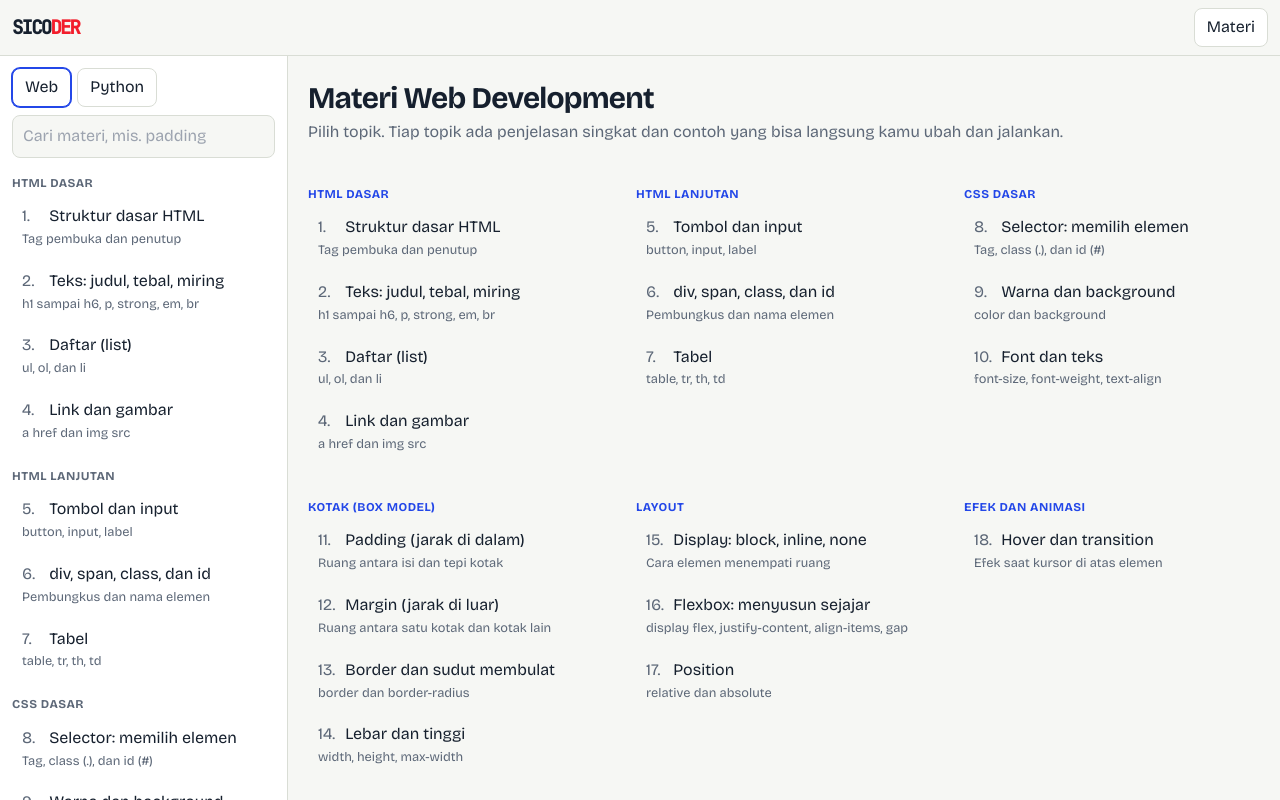
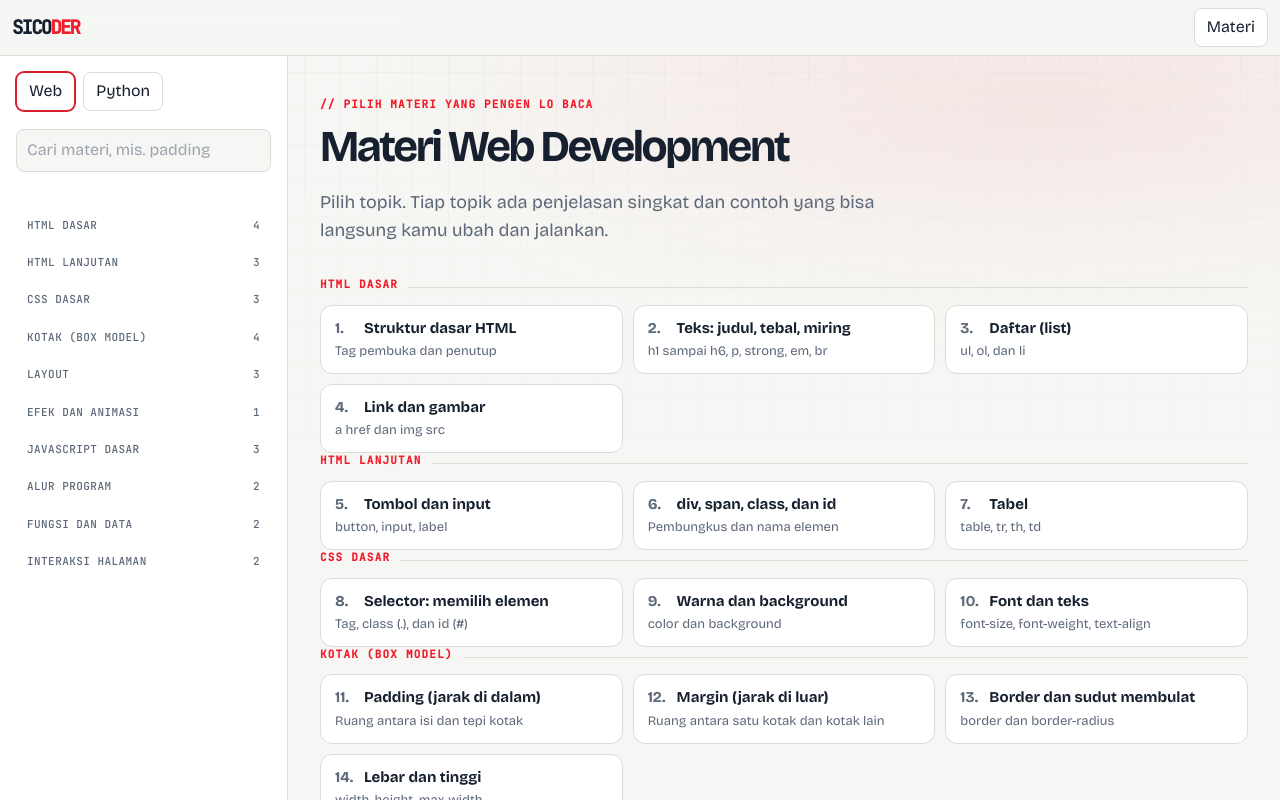
Before and after one commit to syfaarizal/sicoder, a Next.js app: page /materi in a window 1280 px wide. Built offline with nearby package versions, Linux system fonts and the light colour scheme.

Commit message:
feat: Update styling and structure for improved layout and accessibility in MateriPage and related components

```diff
--- a/app/globals.css
+++ b/app/globals.css
@@ -8,7 +8,7 @@
   --ink: #16202e;
   --mute: #5d6878;
   --line: #d9ddd5;
-  --ac: #2347e8;
+  --ac: #d91f2c;
   --acink: #fff;
   --mark: #ffe14d;
   --ok: #2fa84f;
@@ -24,8 +24,8 @@
     --ink: #e8ecf2;
     --mute: #9aa6b6;
     --line: #2a3442;
-    --ac: #7b97ff;
-    --acink: #0c1220;
+    --ac: #ff6069;
+    --acink: #26070a;
     --mark: #d9b800;
   }
 }
@@ -37,6 +37,8 @@ body {
     16px/1.55 'Bricolage Grotesque',
     system-ui,
     sans-serif;
+  /* Pola dekoratif di home melebar melebihi viewport; clip mencegah scroll horizontal. */
+  overflow-x: clip;
 }
 :focus-visible {
   outline: 3px solid var(--ac);
@@ -96,8 +98,15 @@ button {
 .home-shell {
   position: relative;
   isolation: isolate;
+  overflow-x: clip;
 }
-.home-shell::before {
+.materi-shell {
+  position: relative;
+  isolation: isolate;
+  overflow-x: clip;
+}
+.home-shell::before,
+.materi-shell::before {
   position: absolute;
   z-index: -1;
   inset: 0 -10vw auto;
@@ -144,11 +153,16 @@ button {
   box-shadow: 0 0 10px #31c87999;
   animation: status-pulse 2s ease-in-out infinite;
 }
-.home-kicker {
+.home-kicker,
+.kicker {
   margin: 0 0 12px;
   color: #f21d2b;
   font: 600 11px/1.5 var(--font-mono);
   letter-spacing: 0.11em;
+  text-transform: uppercase;
+}
+.home-kicker {
+  margin-bottom: 12px;
 }
 .home-title {
   max-width: 690px;
@@ -340,26 +354,7 @@ button {
   background: var(--bg);
   color: inherit;
 }
-.li {
-  display: block;
-  width: 100%;
-  text-align: left;
-  border: 0;
-  background: none;
-  padding: 8px 10px;
-  border-radius: 8px;
-  margin-top: 4px;
-}
-.li small {
-  display: block;
-  color: var(--mute);
-}
-.li[aria-current='true'] {
-  background: var(--bg);
-  box-shadow: inset 3px 0 var(--ac);
-}
-/* workspace: warna mengikuti tema editor lewat --cbg / --cfg */
-.pane {
+/* workspace: warna mengikuti tema editor lewat --cbg / --cfg */.pane {
   display: flex;
   flex-direction: column;
   flex: 1 1 0;
@@ -544,11 +539,10 @@ dialog::backdrop {
   color: var(--acink);
 }
 .sec {
-  font-size: 12px;
-  letter-spacing: 0.04em;
+  margin: 18px 0 4px;
   color: var(--mute);
-  margin: 16px 0 2px;
-  font-weight: 700;
+  font: 700 11px/1.4 var(--font-mono);
+  letter-spacing: 0.11em;
   text-transform: uppercase;
 }
 .toggle {
@@ -593,6 +587,177 @@ dialog::backdrop {
   padding: 3px 0;
 }
 
+.materi-shell {
+  position: relative;
+  isolation: isolate;
+}
+.header-sticky {
+  position: sticky;
+  top: 0;
+  z-index: 30;
+  background: color-mix(in srgb, var(--bg) 90%, transparent);
+  backdrop-filter: blur(10px);
+}
+.materi-bar {
+  display: flex;
+  flex-wrap: wrap;
+  align-items: center;
+  gap: 8px;
+  margin-bottom: 18px;
+}
+.materi-bar .inp {
+  flex: 1 1 180px;
+  min-width: 0;
+}
+.materi-nav {
+  display: flex;
+  gap: 6px;
+  overflow-x: auto;
+  padding: 2px 0 12px;
+  scrollbar-width: none;
+}
+.materi-nav::-webkit-scrollbar {
+  display: none;
+}
+@media (min-width: 768px) {
+  .materi-nav {
+    flex-direction: column;
+    align-self: flex-start;
+    padding: 20px 0 24px;
+  }
+}
+.materi-nav-item {
+  display: flex;
+  flex: none;
+  align-items: baseline;
+  justify-content: space-between;
+  gap: 10px;
+  border: 1px solid var(--line);
+  border-radius: 999px;
+  background: var(--sf);
+  padding: 6px 12px;
+  color: var(--mute);
+  font: 500 11px/1.4 var(--font-mono);
+  letter-spacing: 0.04em;
+  text-align: left;
+  text-transform: uppercase;
+  white-space: nowrap;
+  transition:
+    border-color 0.18s ease,
+    color 0.18s ease;
+}
+.materi-nav-item:hover {
+  border-color: color-mix(in srgb, #f21d2b 45%, var(--line));
+  color: var(--ink);
+}
+.materi-nav-item[aria-current='true'] {
+  border-color: #f21d2b;
+  color: #f21d2b;
+}
+.materi-nav-item small {
+  color: var(--mute);
+  font-size: 11px;
+}
+@media (min-width: 768px) {
+  .materi-nav-item {
+    width: 100%;
+    border-color: transparent;
+    border-radius: 8px;
+    background: none;
+    padding: 7px 10px;
+  }
+  .materi-nav-item[aria-current='true'] {
+    border-color: transparent;
+    background: color-mix(in srgb, #f21d2b 10%, transparent);
+  }
+}
+.materi-cat {
+  display: flex;
+  align-items: baseline;
+  gap: 10px;
+  margin: 30px 0 12px;
+  color: var(--mute);
+  font: 700 11px/1.4 var(--font-mono);
+  letter-spacing: 0.11em;
+  text-transform: uppercase;
+}
+.materi-cat::after {
+  flex: 1;
+  height: 1px;
+  background: var(--line);
+  content: '';
+}
+.materi-cat:first-child {
+  margin-top: 0;
+}
+.materi-cat b {
+  color: #f21d2b;
+}
+.materi-grid {
+  display: grid;
+  gap: 10px;
+  grid-template-columns: 1fr;
+}
+@media (min-width: 620px) {
+  .materi-grid {
+    grid-template-columns: repeat(2, minmax(0, 1fr));
+  }
+}
+@media (min-width: 1100px) {
+  .materi-grid {
+    grid-template-columns: repeat(3, minmax(0, 1fr));
+  }
+}
+/* Sidebar workspace sempit: tetap satu kolom. */
+.materi-list {
+  display: flex;
+  flex-direction: column;
+  gap: 8px;
+}
+.materi-card {
+  display: block;
+  width: 100%;
+  border: 1px solid var(--line);
+  border-radius: 12px;
+  background: var(--sf);
+  padding: 12px 14px;
+  text-align: left;
+  transition:
+    border-color 0.18s ease,
+    transform 0.18s ease,
+    box-shadow 0.18s ease;
+}
+.materi-card:hover {
+  border-color: color-mix(in srgb, #f21d2b 45%, var(--line));
+  transform: translateY(-2px);
+  box-shadow: 0 8px 20px #080b1210;
+}
+.materi-card[aria-current='true'] {
+  border-color: #f21d2b;
+  box-shadow: inset 3px 0 #f21d2b;
+}
+.materi-card b {
+  display: block;
+  font-size: 15px;
+  font-weight: 600;
+  line-height: 1.35;
+}
+.materi-card small {
+  display: block;
+  margin-top: 3px;
+  color: var(--mute);
+  font-size: 13px;
+}
+.materi-empty {
+  border: 1px dashed var(--line);
+  border-radius: 12px;
+  padding: 28px 18px;
+  color: var(--mute);
+  text-align: center;
+}
+.materi-article {
+  scroll-margin-top: 76px;
+}
 /* contoh kode di materi */
 .mini {
   border: 1px solid var(--line);
--- a/app/materi/page.tsx
+++ b/app/materi/page.tsx
@@ -26,9 +26,9 @@ export default function MateriPage() {
   const list = searchLessons(lang, q);
   const all = lessons.filter((l) => l.lang === lang);
   const picked = getLesson(id);
-  // Tanpa topik terpilih dan tanpa pencarian: tampilkan daftar isi per kategori
-  const current: Lesson | null =
-    picked && picked.lang === lang ? picked : q.trim() ? (list[0] ?? null) : null;
+  // Tanpa topik terpilih: tampilkan daftar isi per kategori.
+  // Saat searching, daftar hasil ditampilkan (tidak auto-lompat ke lesson pertama).
+  const current: Lesson | null = picked && picked.lang === lang ? picked : null;
   const pos = current ? all.indexOf(current) : -1;
   const prev = pos > 0 ? all[pos - 1] : null;
   const next = pos >= 0 && pos < all.length - 1 ? all[pos + 1] : null;
@@ -36,22 +36,33 @@ export default function MateriPage() {
     setId(l.id);
   };
   const item = (l: Lesson) => (
-    <button key={l.id} className="li" aria-current={current?.id === l.id} onClick={() => open(l)}>
-      <span className="no">{lessonNo(l)}.</span>
-      {l.title}
+    <button
+      key={l.id}
+      className="materi-card"
+      aria-current={current?.id === l.id}
+      onClick={() => open(l)}
+    >
+      <b>
+        <span className="no">{lessonNo(l)}.</span> {l.title}
+      </b>
       <small>{l.desc}</small>
     </button>
   );
 
+  const groups = groupsOf(lang);
+  const searching = q.trim().length > 0;
+
   return (
-    <div className="flex h-dvh flex-col">
+    <div className="materi-shell flex min-h-dvh flex-col md:h-dvh">
+      <div className="header-sticky">
         <Header />
+      </div>
       <div className="flex min-h-0 flex-1 flex-col md:flex-row">
         <aside
-          className="max-h-[40vh] overflow-auto border-b p-3 md:max-h-none md:w-72 md:flex-none md:border-b-0 md:border-r"
+          className="w-full flex-none border-b p-3 md:w-72 md:overflow-y-auto md:border-b-0 md:border-r md:p-4"
           style={{ background: 'var(--sf)', borderColor: 'var(--line)' }}
         >
-          <div className="mb-2 flex gap-1.5">
+          <div className="materi-bar">
             {(['web', 'python'] as Lang[]).map((l) => (
               <button
                 key={l}
@@ -66,6 +77,7 @@ export default function MateriPage() {
               </button>
             ))}
           </div>
+          <div className="materi-bar">
             <input
               className="inp"
               type="search"
@@ -74,19 +86,24 @@ export default function MateriPage() {
               value={q}
               onChange={(e) => setQ(e.target.value)}
             />
-          {q.trim()
-            ? list.map(item)
-            : groupsOf(lang).map((g) => (
-                <div key={g}>
-                  <div className="sec">{g}</div>
-                  {all.filter((l) => l.group === g).map(item)}
           </div>
+          <nav className="materi-nav" aria-label="Kategori materi">
+            {groups.map((g) => (
+              <button
+                key={g}
+                className="materi-nav-item"
+                aria-current={current?.group === g}
+                onClick={() => {
+                  const first = all.find((l) => l.group === g);
+                  if (first) open(first);
+                }}
+              >
+                <span>{g}</span>
+                <small>{all.filter((l) => l.group === g).length}</small>
+              </button>
             ))}
-          {list.length === 0 && (
-            <p style={{ color: 'var(--mute)' }}>Belum ada materi untuk kata itu.</p>
-          )}
-        </aside>
-        <article className="min-w-0 flex-1 overflow-auto px-5 py-6">
+          </nav>        </aside>
+        <article className="min-w-0 flex-1 px-4 py-6 md:overflow-y-auto md:px-8 md:py-10">
           {current ? (
             <div className="mx-auto max-w-[70ch]">
               <button
@@ -127,23 +144,36 @@ export default function MateriPage() {
             </div>
           ) : (
             <div className="mx-auto max-w-5xl">
-              <h1 className="m-0 mb-1 text-3xl font-bold tracking-tight">
+              <p className="kicker">// PILIH MATERI YANG PENGEN LO BACA</p>
+              <h1 className="home-title" style={{ fontSize: 'clamp(28px, 5vw, 44px)' }}>
                 Materi {lang === 'web' ? 'Web Development' : 'Python'}
               </h1>
-              <p className="mb-6" style={{ color: 'var(--mute)' }}>
+              <p className="home-intro" style={{ marginBottom: 32 }}>
                 Pilih topik. Tiap topik ada penjelasan singkat dan contoh yang bisa langsung kamu
                 ubah dan jalankan.
               </p>
-              <div className="grid gap-x-8 gap-y-5 sm:grid-cols-2 xl:grid-cols-3">
-                {groupsOf(lang).map((g) => (
-                  <div key={g}>
-                    <div className="sec" style={{ color: 'var(--ac)' }}>
-                      {g}
+              {searching ? (
+                list.length === 0 ? (
+                  <p className="materi-empty">
+                    Belum ada materi untuk &quot;{q}&quot;. Coba kata lain.
+                  </p>
+                ) : (
+                  <div className="materi-grid">
+                    {list.map(item)}
                   </div>
+                )
+              ) : (
+                groups.map((g) => (
+                  <section key={g}>
+                    <h2 className="materi-cat">
+                      <b>{g}</b>
+                    </h2>
+                    <div className="materi-grid">
                       {all.filter((l) => l.group === g).map(item)}
                     </div>
-                ))}
-              </div>
+                  </section>
+                ))
+              )}
             </div>
           )}
         </article>
--- a/components/Header.tsx
+++ b/components/Header.tsx
@@ -4,7 +4,7 @@ import BrandLogo from './BrandLogo';
 export default function Header({ children }: { children?: React.ReactNode }) {
   return (
     <header
-      className="flex h-14 flex-none items-center gap-2 border-b px-3"
+      className="flex min-h-14 flex-none flex-wrap items-center gap-2 border-b px-3 py-1"
       style={{ borderColor: 'var(--line)' }}
     >
       <Link href="/" className="logo" aria-label="SICODER, ke beranda">
```
Also changed, not shown: components/LearningPanel.tsx (+17 -13 lines), components/WorkspaceFrame.tsx (+6 -2 lines). Lines whose indentation alone changed are shown as unchanged.
